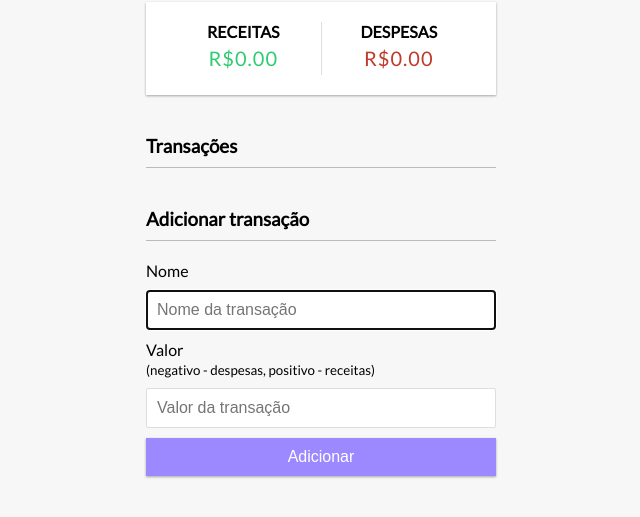
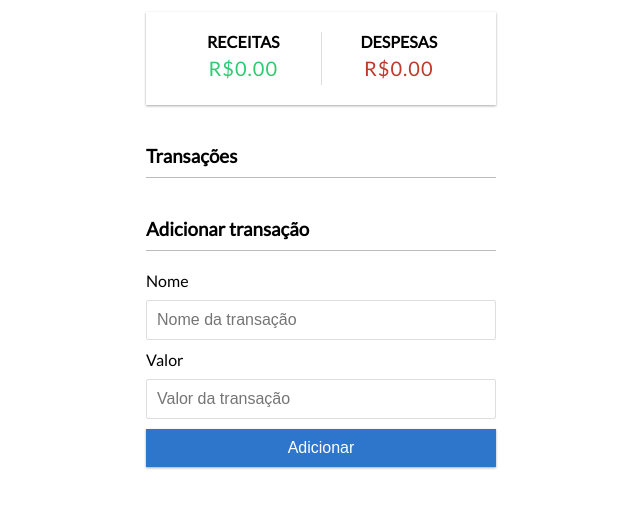
Before and after one commit to victorlinaress/finan-as, a plain HTML site: page index.html in a window 1280 px wide. Shown: the part 219-736 px from the top of the page, without its empty margins (319-959 px from the left). Drawn offline with Linux system fonts and the light colour scheme.

Commit message:
first commit

```diff
--- a/index.html
+++ b/index.html
@@ -44,7 +44,6 @@
 
         <div class="form-control">
           <label for="amount">Valor <br />
-            <small>(negativo - despesas, positivo - receitas)</small>
           </label>
           <input type="number" id="amount" placeholder="Valor da transação" />
         </div>
--- a/style.css
+++ b/style.css
@@ -9,7 +9,7 @@
 }
 
 body {
-  background-color: #f7f7f7;
+  background-color: #fff	;
   display: flex;
   flex-direction: column;
   align-items: center;
@@ -90,7 +90,7 @@ input[type='number'] {
 
 .btn {
   cursor: pointer;
-  background-color: #9c88ff;
+  background-color: #2e75cc;
   box-shadow: var(--box-shadow);
   color: #fff;
   border: 0;
@@ -101,7 +101,7 @@ input[type='number'] {
   width: 100%;
 }
 
-.btn:focus,
+:focus,
 .delete-btn:focus {
   outline: 0;
 }
```
